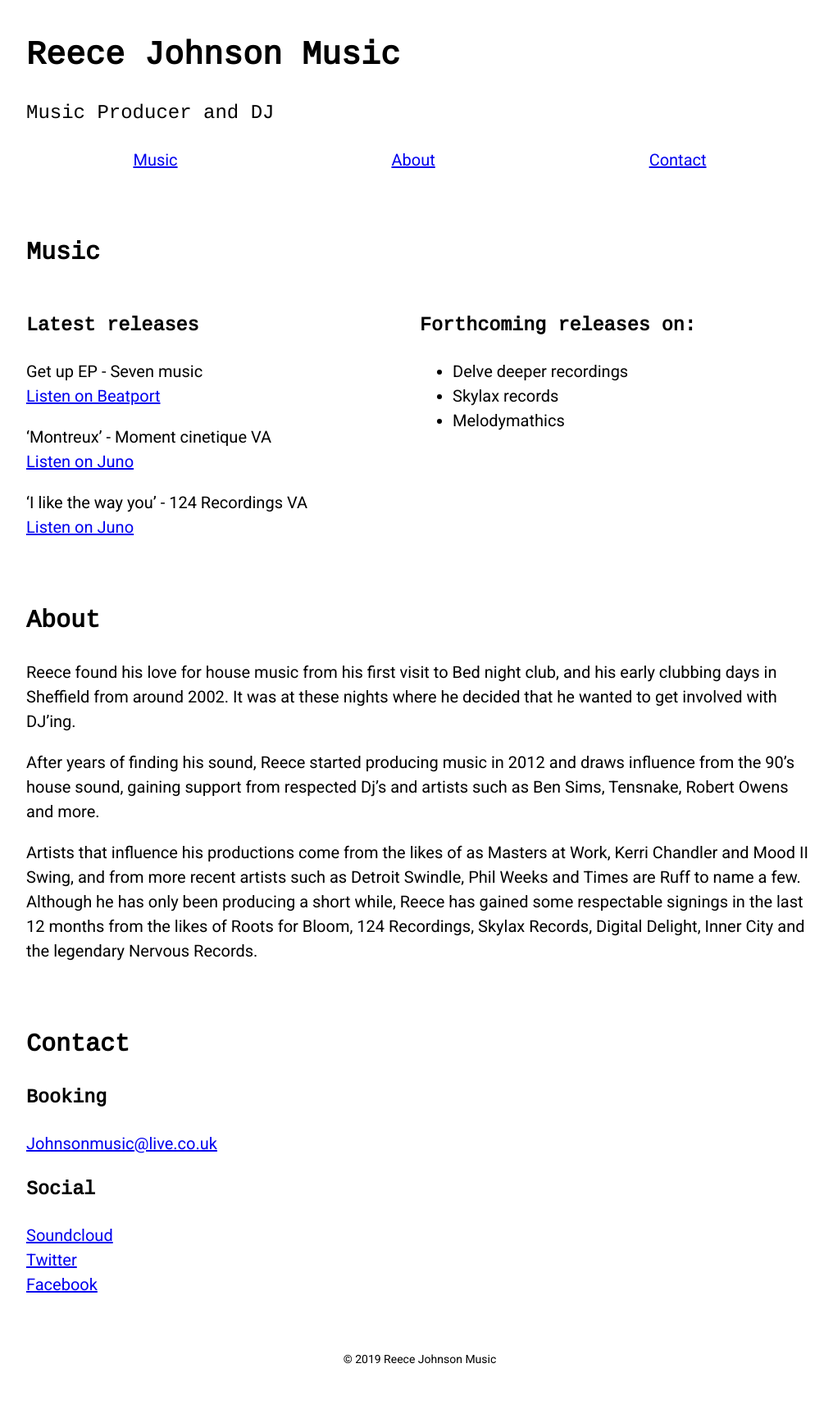
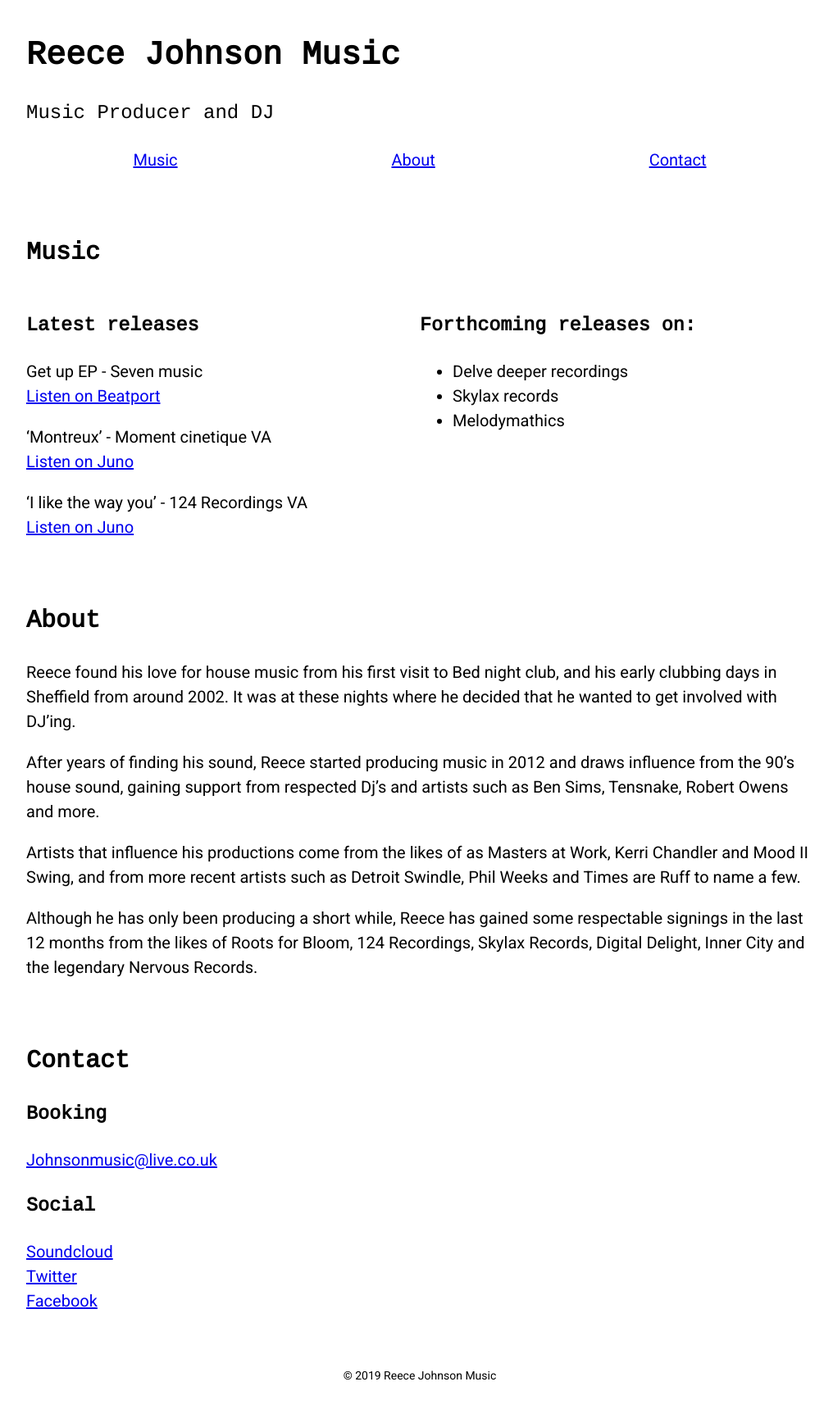
Before and after one commit to jnkly/reece-johnson, a Jekyll site: the page built from index.html, in a window 1280 px wide. Shown: the whole page at 82% size, without its empty margins (128-1144 px from the left). Built offline with Jekyll 4.4.1, drawn with Linux system fonts in a browser that asks for light colours.

```diff
--- a/index.html
+++ b/index.html
@@ -32,7 +32,8 @@ layout: default
     <h2 class="cousine">About</h2>
     <p>Reece found his love for house music from his first visit to Bed night club, and his early clubbing days in Sheffield from around 2002. It was at these nights where he decided that he wanted to get involved with DJ’ing.</p>
     <p>After years of finding his sound, Reece started producing music in 2012 and draws influence from the 90’s house sound, gaining support from respected Dj’s and artists such as Ben Sims, Tensnake, Robert Owens and more.</p>
-    <p>Artists that influence his productions come from the likes of as Masters at Work, Kerri Chandler and Mood II Swing, and from more recent artists such as Detroit Swindle, Phil Weeks and Times are Ruff to name a few. Although he has only been producing a short while, Reece has gained some respectable signings in the last 12 months from the likes of Roots for Bloom, 124 Recordings, Skylax Records, Digital Delight, Inner City and the legendary Nervous Records.</p>
+    <p>Artists that influence his productions come from the likes of as Masters at Work, Kerri Chandler and Mood II Swing, and from more recent artists such as Detroit Swindle, Phil Weeks and Times are Ruff to name a few.</p>
+    <p>Although he has only been producing a short while, Reece has gained some respectable signings in the last 12 months from the likes of Roots for Bloom, 124 Recordings, Skylax Records, Digital Delight, Inner City and the legendary Nervous Records.</p>
   </div>
 </section>
 <section class="pv3" id="contact">
```
